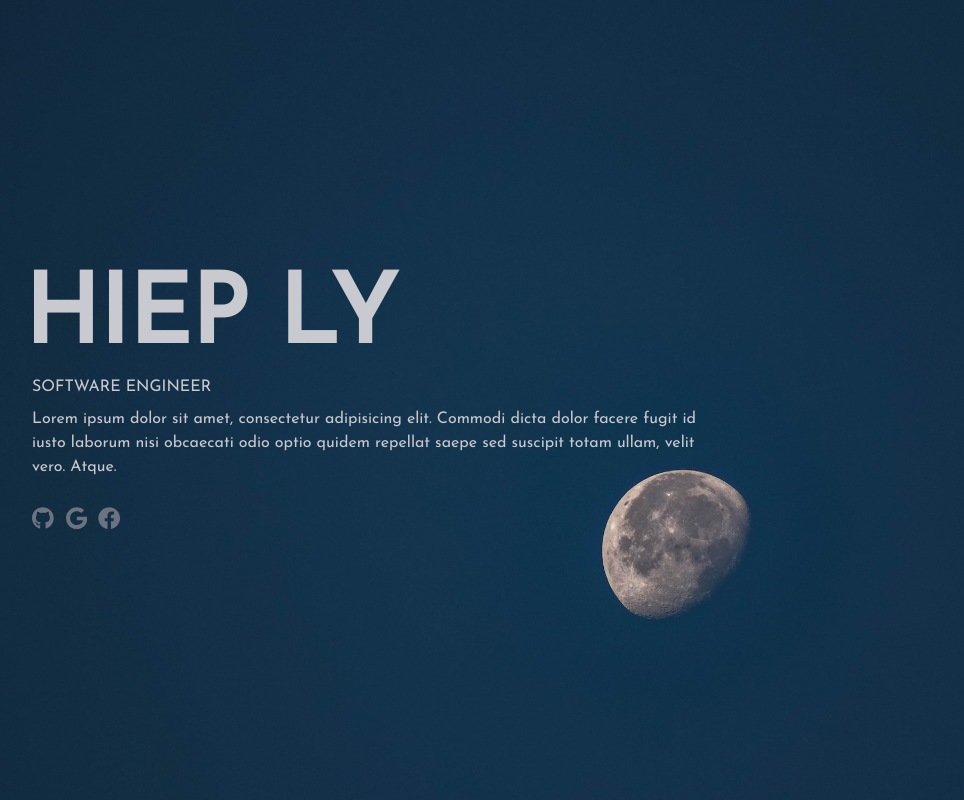
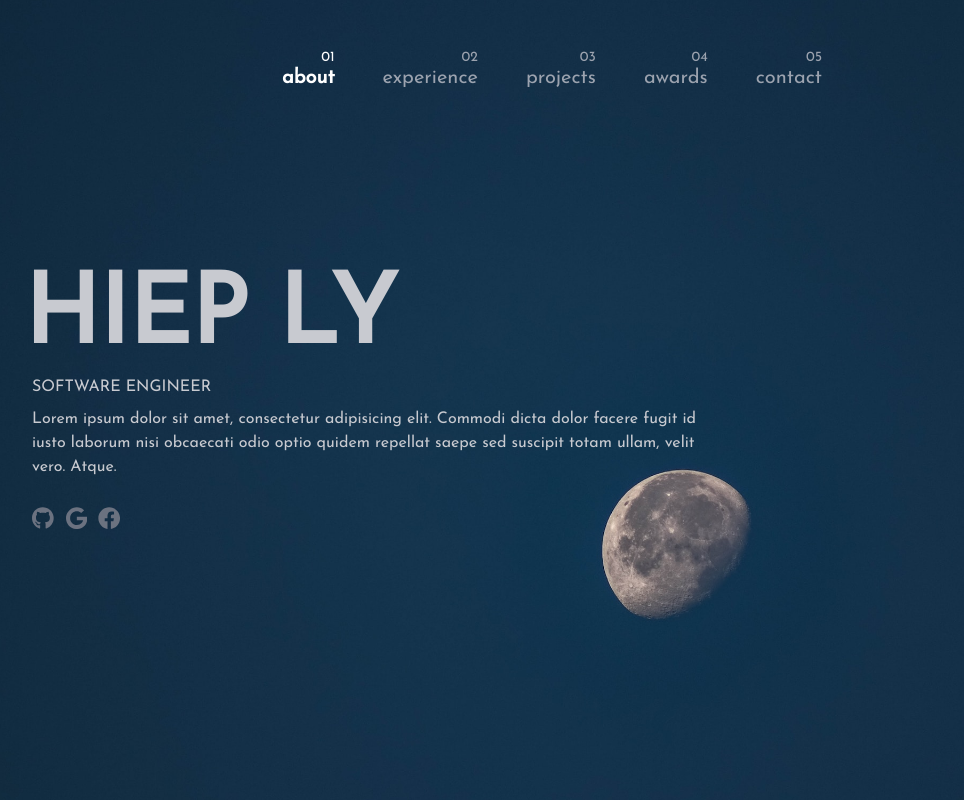
Before and after one commit to hieplp/portfolio, a Vue app: page / in a window 1280 px wide. Shown: the whole page, without its empty margins (88-1052 px from the left). Built offline with nearby package versions, Linux system fonts and the light colour scheme.

Commit message:
Add header

```diff
--- a/src/views/About.vue
+++ b/src/views/About.vue
@@ -1,6 +1,3 @@
-<script setup lang="ts">
-</script>
-
 <template>
 
   <div class="h-screen w-screen
@@ -8,8 +5,50 @@
               bg-[url('src/assets/b3.jpg')] bg-cover bg-center
              ">
 
-    <div class="fixed top-0 left-0">
-    </div>
+    <nav class="fixed w-full z-20 top-0 left-0 ">
+      <div class="flex flex-wrap items-center justify-center mx-auto p-16">
+
+        <!--        <button data-collapse-toggle="navbar-sticky" type="button"-->
+        <!--                class="inline-flex items-center p-2 w-10 h-10 justify-center text-sm text-gray-500 rounded-lg md:hidden hover:bg-gray-100 focus:outline-none focus:ring-2 focus:ring-gray-200 dark:text-gray-400 dark:hover:bg-gray-700 dark:focus:ring-gray-600"-->
+        <!--                aria-controls="navbar-sticky" aria-expanded="false">-->
+        <!--          <span class="sr-only">Open main menu</span>-->
+        <!--          <svg class="w-5 h-5" aria-hidden="true" xmlns="http://www.w3.org/2000/svg" fill="none" viewBox="0 0 17 14">-->
+        <!--            <path stroke="currentColor" stroke-linecap="round" stroke-linejoin="round" stroke-width="2"-->
+        <!--                  d="M1 1h15M1 7h15M1 13h15"/>-->
+        <!--          </svg>-->
+        <!--        </button>-->
+
+        <div class="items-center justify-between w-full md:flex md:w-auto md:order-1 space-x-12" id="navbar-sticky">
+          <ul v-for="(header, index) in headers"
+              :key="index"
+              class="">
+            <li class="">
+              <a :href="header.link"
+                 class="text-xl relative pt-5 group"
+                 aria-current="page">
+                <div :class="{
+                  'text-white': index === 0,
+                  'text-gray-400': index !== 0
+                }"
+                     class="text-sm absolute top-0 right-0 text-gray-400 group-hover:text-white">
+                  0{{ index + 1 }}
+                </div>
+                <span :class="{
+                  'text-white font-bold': index === 0,
+                  'text-gray-400': index !== 0
+                }"
+                      class="group-hover:text-white group-hover:font-bold">
+                   {{ header.label }}
+                </span>
+              </a>
+
+
+            </li>
+
+          </ul>
+        </div>
+      </div>
+    </nav>
 
     <div class="px-2 md:px-28 2xl:px-36 space-y-2">
 
@@ -63,6 +102,35 @@
   </div>
 </template>
 
+<script setup lang="ts">
+
+const headers = [
+  {
+    link: "/",
+    label: "about",
+    isActive: true
+  },
+  {
+    link: "/",
+    label: "experience"
+  },
+  {
+    link: "/",
+    label: "projects"
+  },
+  {
+    link: "/",
+    label: "awards"
+  },
+  {
+    link: "/",
+    label: "contact"
+  },
+];
+
+
+</script>
+
 <style scoped>
 
 </style>
```
